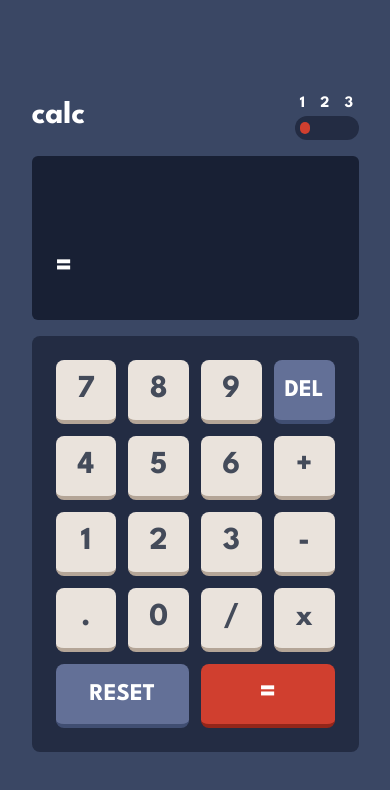
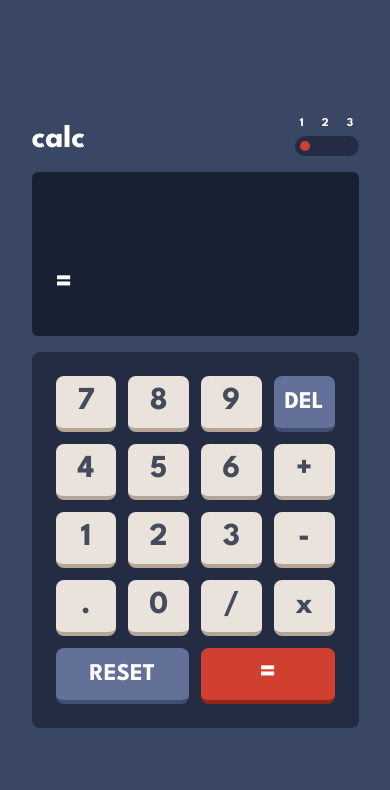
Before and after one commit to tientaidev/calculator, a website: page index.html in a window 390 px wide. Drawn offline with Linux system fonts and the light colour scheme.

Commit message:
Enhance mobile support

```diff
--- a/index.html
+++ b/index.html
@@ -11,13 +11,13 @@
   <body class="bg-mainBgBlue">
     <div class="flex items-center h-screen" role="main">
       <div class="mx-auto xs:w-[327px] sm:w-[540px]" id="calculator">
-        <div class="flex flex-wrap justify-between mb-4">
+        <div class="flex flex-wrap justify-between mb-4 w-100 h-10">
           <h1 class= "text-[32px] align-bottom">calc</h1>
-          <div class="w-16 h-12">
+          <div class="w-16 h-full">
             <div class="w-5/6 h-1/2 flex justify-between mx-auto">
-              <div>1</div>
-              <div>2</div>
-              <div>3</div>
+              <p class="text-xs">1</p>
+              <p class="text-xs">2</p>
+              <p class="text-xs">3</p>
             </div>
             <div class="bg-keyPadBgBlue rounded-xl w-full h-1/2 flex mx-auto">
               <div class="h-full w-1/3 theme-switcher flex flex-wrap items-center content-center justify-center" id="theme-1"></div>
```
Also changed, not shown: dist/output.css.
